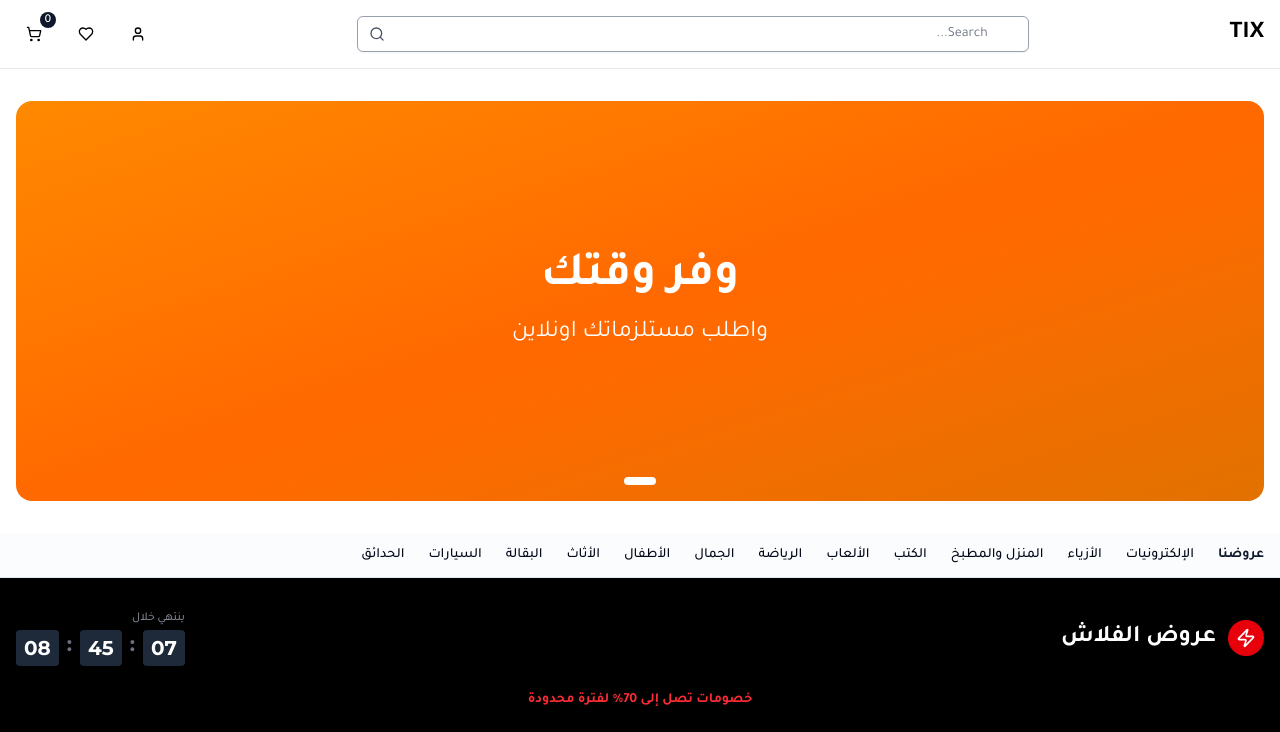
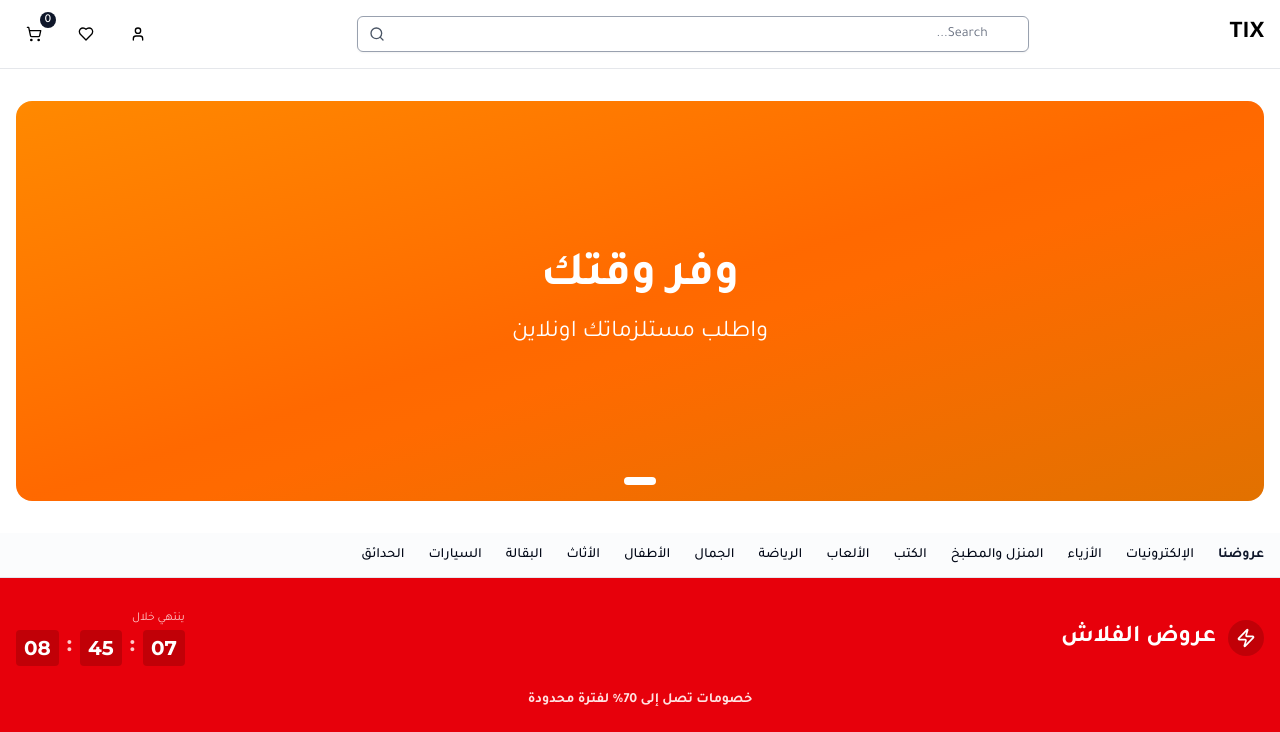
Before and after one commit to tix-eg-project/tix_design-, a Next.js app: page / in a window 1280 px wide. Shown: the top 732 px of the page. Built offline with nearby package versions, Linux system fonts and the light colour scheme.

Commit message:
style: update background and secondary colors to red
Change background to red-600 and adjust secondary colors for harmony.

```diff
--- a/components/flash-deals.tsx
+++ b/components/flash-deals.tsx
@@ -103,12 +103,12 @@ export default function FlashDeals() {
   ]
 
   return (
-    <section className="bg-black py-8">
+    <section className="bg-red-600 py-8">
       <div className="container mx-auto px-4">
         {/* Header */}
         <div className="flex items-center justify-between mb-6">
           <div className="flex items-center gap-3">
-            <div className="bg-red-600 rounded-full p-2">
+            <div className="bg-red-700 rounded-full p-2">
               <Zap className="h-5 w-5 text-white" />
             </div>
             <h2 className="text-2xl font-bold text-white">عروض الفلاش</h2>
@@ -116,19 +116,19 @@ export default function FlashDeals() {
 
           {/* Time Countdown */}
           <div className="text-white text-right">
-            <p className="text-xs text-gray-400 mb-1">ينتهي خلال</p>
+            <p className="text-xs text-red-200 mb-1">ينتهي خلال</p>
             <div className="flex gap-2 justify-end font-mono text-xl font-bold">
-              <span className="bg-gray-800 px-2 py-1 rounded">{String(timeLeft.seconds).padStart(2, '0')}</span>
-              <span className="text-gray-500">:</span>
-              <span className="bg-gray-800 px-2 py-1 rounded">{String(timeLeft.minutes).padStart(2, '0')}</span>
-              <span className="text-gray-500">:</span>
-              <span className="bg-gray-800 px-2 py-1 rounded">{String(timeLeft.hours).padStart(2, '0')}</span>
+              <span className="bg-red-700 px-2 py-1 rounded">{String(timeLeft.seconds).padStart(2, '0')}</span>
+              <span className="text-red-200">:</span>
+              <span className="bg-red-700 px-2 py-1 rounded">{String(timeLeft.minutes).padStart(2, '0')}</span>
+              <span className="text-red-200">:</span>
+              <span className="bg-red-700 px-2 py-1 rounded">{String(timeLeft.hours).padStart(2, '0')}</span>
             </div>
           </div>
         </div>
 
         {/* Subtitle */}
-        <p className="text-center text-red-500 text-sm font-semibold mb-6">خصومات تصل إلى 70% لفترة محدودة</p>
+        <p className="text-center text-red-100 text-sm font-semibold mb-6">خصومات تصل إلى 70% لفترة محدودة</p>
 
         {/* Products Carousel */}
         <div className="relative">
```
